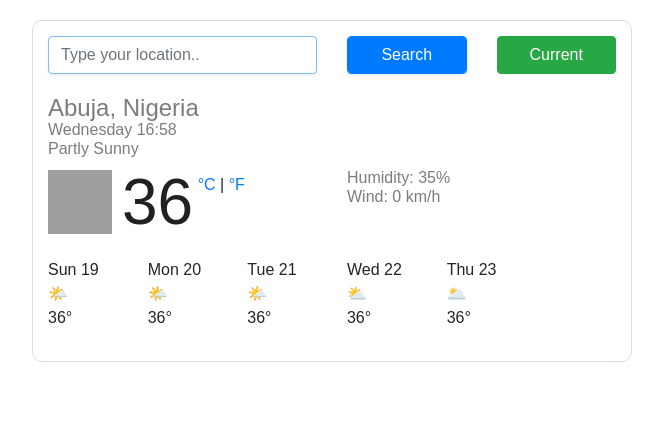
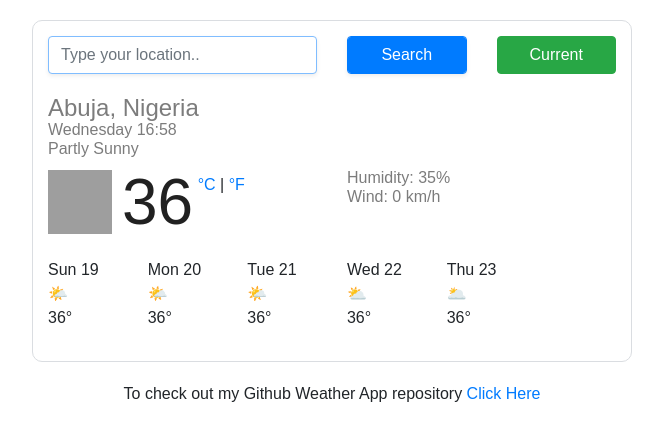
Before and after one commit to bettygal/Weather-App, a website built with Parcel: page index.html in a window 1280 px wide. Shown: the whole page, without its empty margins (308-971 px from the left). Built offline with nearby package versions, Linux system fonts and the light colour scheme; no server answers; grey boxes are pictures that could not be loaded.

Commit message:
added repository link to html file

```diff
--- a/index.html
+++ b/index.html
@@ -16,6 +16,7 @@
   </head>
 
   <body>
+    <section>
     <div class="container">
       <div class="weather-app">
         <form class="search-form" id="search-form">
@@ -126,6 +127,10 @@
           </p>
       </div>
     </div>
+</section>
+<div class= "my-repo">
+To check out my Github Weather App repository <a href="https://github.com/bettygal/Weather-App">Click Here</a>
+</div>
     <script src="src/index.js"></script>
   </body>
 </html>
--- a/src/styles.css
+++ b/src/styles.css
@@ -53,3 +53,7 @@ li {
 .search-form {
   margin-bottom: 20px;
 }
+
+.my-repo {
+  text-align: center;
+}
```
Also changed, not shown: package.json (renamed from src/package.json).
